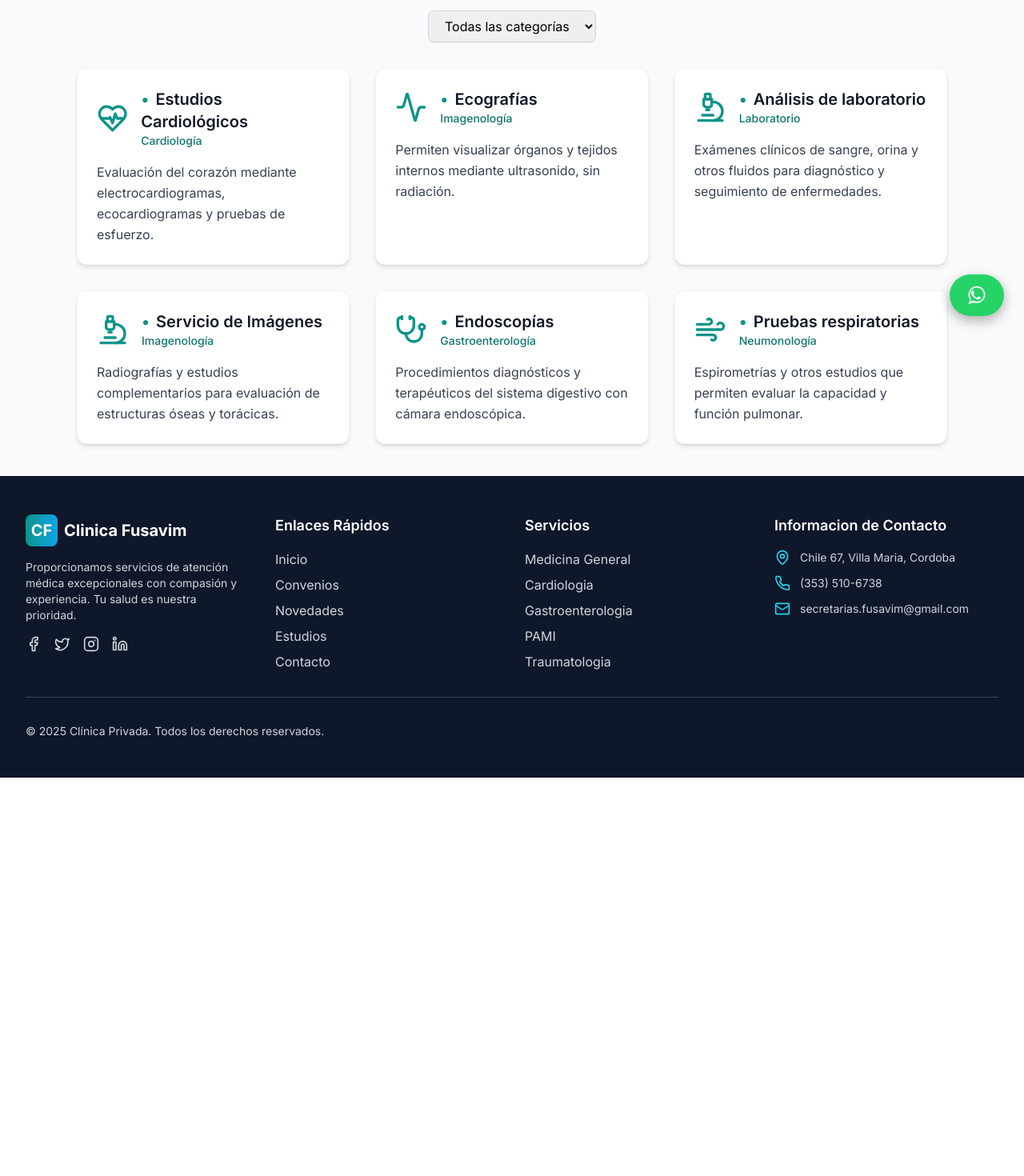
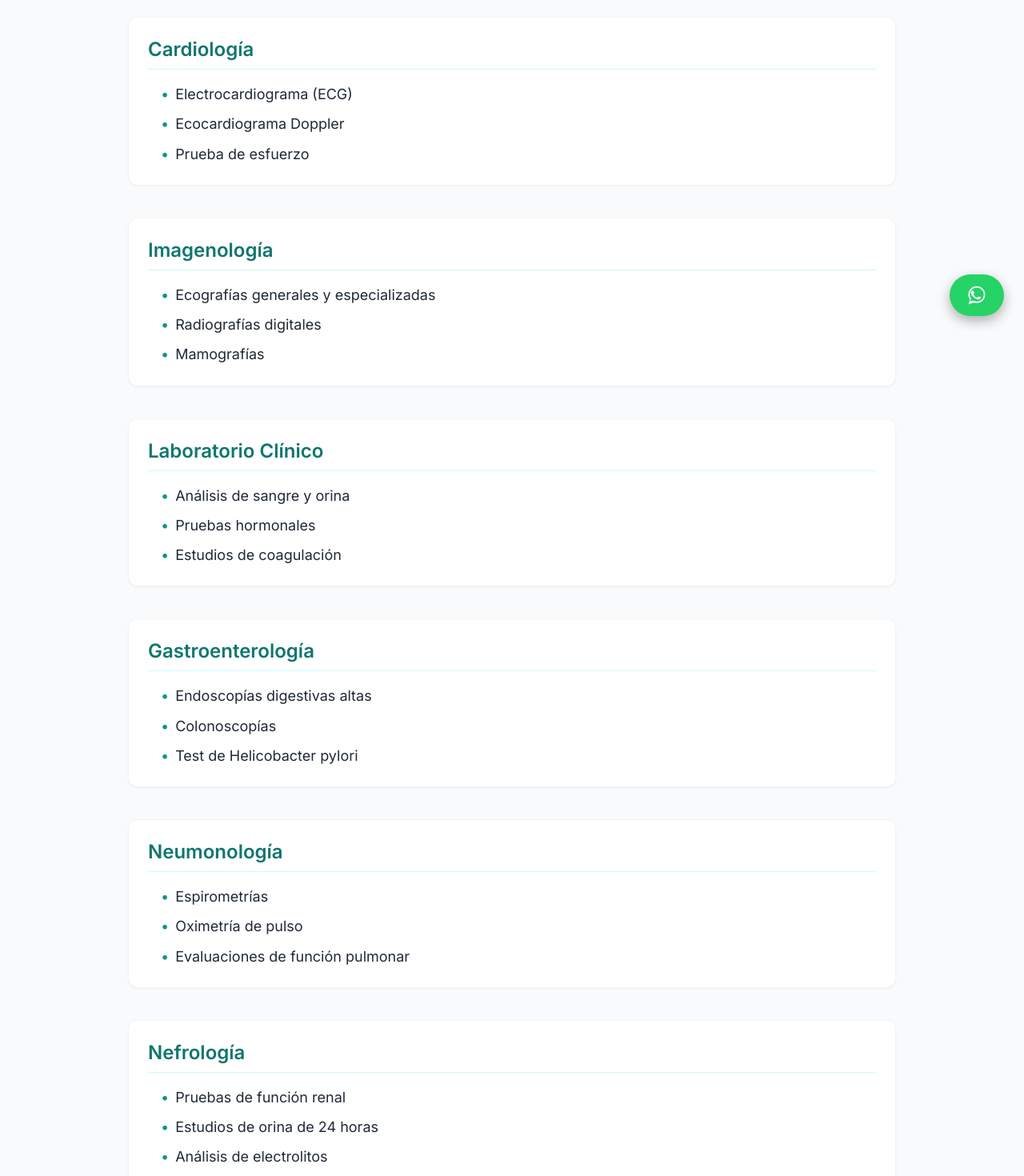
Before and after one commit to TotiManuel/fusavim, a React (Vite) app: page /prestaciones in a window 1280 px wide. Shown: the part 380-1850 px from the top of the page at 80% size. Before the commit the page ends 1352 px from the top, so only its background shows below. Built offline with nearby package versions, Linux system fonts and the light colour scheme; what @radix-ui/themes would draw is missing.

Commit message:
Rearmado Prestaciones

```diff
--- a/src/pages/Prestaciones.tsx
+++ b/src/pages/Prestaciones.tsx
@@ -1,56 +1,62 @@
-// src/pages/Prestaciones.tsx
-import React, { useEffect, useState, type JSX } from "react";
+import React, { useEffect } from "react";
 import Header from "../components/Header";
 import Footer from "../components/Footer";
 import WhatsAppButton from "../components/WhatsappButton";
-import { HeartPulse, Activity, Microscope, Stethoscope, Wind } from "lucide-react";
 
-interface Study {
-  name: string;
-  category: string;
-  description: string;
-  icon: JSX.Element;
+interface Categoria {
+  nombre: string;
+  prestaciones: string[];
 }
 
 const Prestaciones: React.FC = () => {
-  const [filter, setFilter] = useState("");
-
-  const studies: Study[] = [
+  const categorias: Categoria[] = [
     {
-      name: "Estudios Cardiológicos",
-      category: "Cardiología",
-      description: "Evaluación del corazón mediante electrocardiogramas, ecocardiogramas y pruebas de esfuerzo.",
-      icon: <HeartPulse className="text-teal-600 w-10 h-10" />,
+      nombre: "Cardiología",
+      prestaciones: [
+        "Electrocardiograma (ECG)",
+        "Ecocardiograma Doppler",
+        "Prueba de esfuerzo",
+      ],
     },
     {
-      name: "Ecografías",
-      category: "Imagenología",
-      description: "Permiten visualizar órganos y tejidos internos mediante ultrasonido, sin radiación.",
-      icon: <Activity className="text-teal-600 w-10 h-10" />,
+      nombre: "Imagenología",
+      prestaciones: [
+        "Ecografías generales y especializadas",
+        "Radiografías digitales",
+        "Mamografías",
+      ],
     },
     {
-      name: "Análisis de laboratorio",
-      category: "Laboratorio",
-      description: "Exámenes clínicos de sangre, orina y otros fluidos para diagnóstico y seguimiento de enfermedades.",
-      icon: <Microscope className="text-teal-600 w-10 h-10" />,
+      nombre: "Laboratorio Clínico",
+      prestaciones: [
+        "Análisis de sangre y orina",
+        "Pruebas hormonales",
+        "Estudios de coagulación",
+      ],
     },
     {
-      name: "Servicio de Imágenes",
-      category: "Imagenología",
-      description: "Radiografías y estudios complementarios para evaluación de estructuras óseas y torácicas.",
-      icon: <Microscope className="text-teal-600 w-10 h-10" />,
+      nombre: "Gastroenterología",
+      prestaciones: [
+        "Endoscopías digestivas altas",
+        "Colonoscopías",
+        "Test de Helicobacter pylori",
+      ],
     },
     {
-      name: "Endoscopías",
-      category: "Gastroenterología",
-      description: "Procedimientos diagnósticos y terapéuticos del sistema digestivo con cámara endoscópica.",
-      icon: <Stethoscope className="text-teal-600 w-10 h-10" />,
+      nombre: "Neumonología",
+      prestaciones: [
+        "Espirometrías",
+        "Oximetría de pulso",
+        "Evaluaciones de función pulmonar",
+      ],
     },
     {
-      name: "Pruebas respiratorias",
-      category: "Neumonología",
-      description: "Espirometrías y otros estudios que permiten evaluar la capacidad y función pulmonar.",
-      icon: <Wind className="text-teal-600 w-10 h-10" />,
+      nombre: "Nefrología",
+      prestaciones: [
+        "Pruebas de función renal",
+        "Estudios de orina de 24 horas",
+        "Análisis de electrolitos",
+      ],
     },
   ];
 
@@ -58,73 +64,41 @@ const Prestaciones: React.FC = () => {
     window.scrollTo(0, 0);
   }, []);
 
-  const filteredStudies = studies.filter((study) =>
-    study.category.toLowerCase().includes(filter.toLowerCase())
-  );
-
-  const categories = Array.from(new Set(studies.map((study) => study.category)));
-
   return (
-    <div className="min-h-screen flex flex-col">
+    <div className="min-h-screen flex flex-col bg-gray-50">
       <Header />
 
       <main className="flex-grow">
         {/* Encabezado */}
         <section className="py-20 bg-gradient-to-br from-teal-700 to-sky-500 text-white text-center shadow-md">
-          <div className="max-w-5xl mx-auto px-6">
+          <div className="max-w-4xl mx-auto px-6">
             <h1 className="text-4xl font-bold mb-4 tracking-wide">Prestaciones Médicas</h1>
             <p className="text-lg text-teal-100">
-              En Clínica Fusavim ofrecemos estudios y servicios diseñados para el diagnóstico,
-              prevención y tratamiento de distintas patologías.
+              En Clínica Fusavim brindamos un servicio integral, con tecnología moderna y profesionales especializados.
             </p>
           </div>
         </section>
 
-        {/* Filtros */}
-        <section className="py-10 bg-gray-50">
-          <div className="max-w-6xl mx-auto px-4 sm:px-6 lg:px-8">
-            <div className="flex justify-center mb-8">
-              <select
-                value={filter}
-                onChange={(e) => setFilter(e.target.value)}
-                className="border border-gray-300 rounded-lg px-4 py-2 shadow-sm focus:outline-none focus:ring-2 focus:ring-teal-600"
-              >
-                <option value="">Todas las categorías</option>
-                {categories.map((cat, idx) => (
-                  <option key={idx} value={cat}>
-                    {cat}
-                  </option>
-                ))}
-              </select>
-            </div>
-
-            {/* Lista de prestaciones */}
-            <div className="grid grid-cols-1 md:grid-cols-2 lg:grid-cols-3 gap-8">
-              {filteredStudies.map((study, index) => (
-                <div
-                  key={index}
-                  className="bg-white rounded-xl shadow-md hover:shadow-lg transition-shadow p-6 flex flex-col items-start text-left border border-gray-100"
-                >
-                  <div className="flex items-center gap-4 mb-4">
-                    {study.icon}
-                    <div>
-                      <h3 className="text-xl font-semibold text-gray-900 before:content-['•'] before:mr-2 before:text-teal-600">
-                        {study.name}
-                      </h3>
-
-                      <p className="text-sm text-teal-700 font-medium">{study.category}</p>
-                    </div>
-                  </div>
-                  <p className="text-gray-700 leading-relaxed">{study.description}</p>
-                </div>
-              ))}
-
-              {filteredStudies.length === 0 && (
-                <p className="text-center col-span-full text-gray-600">
-                  No se encontraron prestaciones para esta categoría.
-                </p>
-              )}
-            </div>
+        {/* Contenido principal */}
+        <section className="py-12">
+          <div className="max-w-5xl mx-auto px-4 sm:px-6 lg:px-8">
+            {categorias.map((cat, index) => (
+              <div key={index} className="mb-10 bg-white p-6 rounded-xl shadow-sm border border-gray-100">
+                <h2 className="text-2xl font-semibold text-teal-700 mb-4 border-b border-teal-100 pb-2">
+                  {cat.nombre}
+                </h2>
+                <ul className="list-none pl-4 space-y-2 text-gray-800">
+                  {cat.prestaciones.map((prestacion, i) => (
+                    <li
+                      key={i}
+                      className="before:content-['•'] before:mr-2 before:text-teal-600 text-lg leading-relaxed"
+                    >
+                      {prestacion}
+                    </li>
+                  ))}
+                </ul>
+              </div>
+            ))}
           </div>
         </section>
       </main>
```
